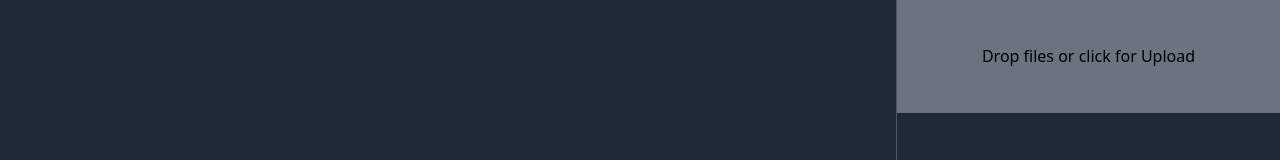
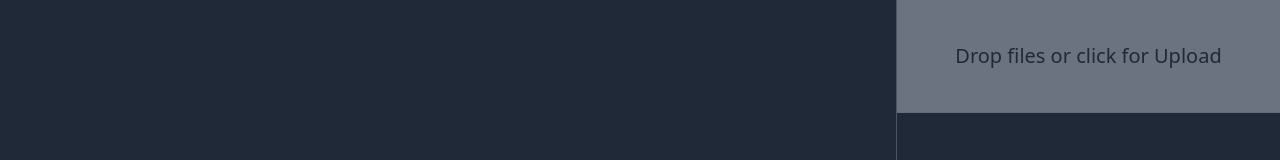
Before and after one commit to enze-l/simple-dj, a React (Create React App) app: page / in a window 1280 px wide. Shown: the top 160 px of the page. Built offline with nearby package versions, Linux system fonts and the light colour scheme.

Commit message:
Style upload container

```diff
--- a/src/App.tsx
+++ b/src/App.tsx
@@ -129,7 +129,7 @@ function App() {
         </div>
         <div className="flex-none w-96 overflow-auto max-h-screen">
           <div className="grid content-center z-10 hover:bg-gray-400 h-28 bg-gray-500 center-items">
-            <p className="justify-self-center">Drop files or click for Upload</p>
+            <p className="justify-self-center text-xl text-gray-800">Drop files or click for Upload</p>
             <input type="file" className="opacity-0 h-28 absolute" onChange={handleFileUpload} multiple id="audio" accept="audio/*" />
           </div>
           <ul>
--- a/src/SoundControl.tsx
+++ b/src/SoundControl.tsx
@@ -75,10 +75,11 @@ function SoundControl({
   return (
     <div className={file ? 'visible' : 'invisible'}>
       <FrequencyVisualizer analyserNode={analyserNode.current}>
+        <div className="w-96 h-96 bg-gray-400 shadow-lg shadow-gray-900">
           <div className="flex flex-col items-end">
             <IconButton onClick={closePlayer} className="items-end"><Close /></IconButton>
           </div>
-        <div className="flex flex-col items-center">
+          <div className="flex flex-col items-center pt-8">
             <p>{formate(file?.name)}</p>
             <IconButton onClick={togglePlay}>{file && playButton}</IconButton>
           </div>
@@ -87,6 +88,7 @@ function SoundControl({
             <EQSlider eqNode={midNode.current} />
             <EQSlider eqNode={highNode.current} />
           </div>
+        </div>
       </FrequencyVisualizer>
     </div>
   );
--- a/src/Visualizer/FrequencyVisualizer.tsx
+++ b/src/Visualizer/FrequencyVisualizer.tsx
@@ -2,7 +2,7 @@ import React, { createRef } from 'react';
 
 interface BackgroundProps{
   analyserNode: AnalyserNode | undefined
-  children: any[]
+  children: any
 }
 
 function FrequencyVisualizer({ analyserNode, children }: BackgroundProps) {
```
Lines whose indentation alone changed are shown as unchanged.
